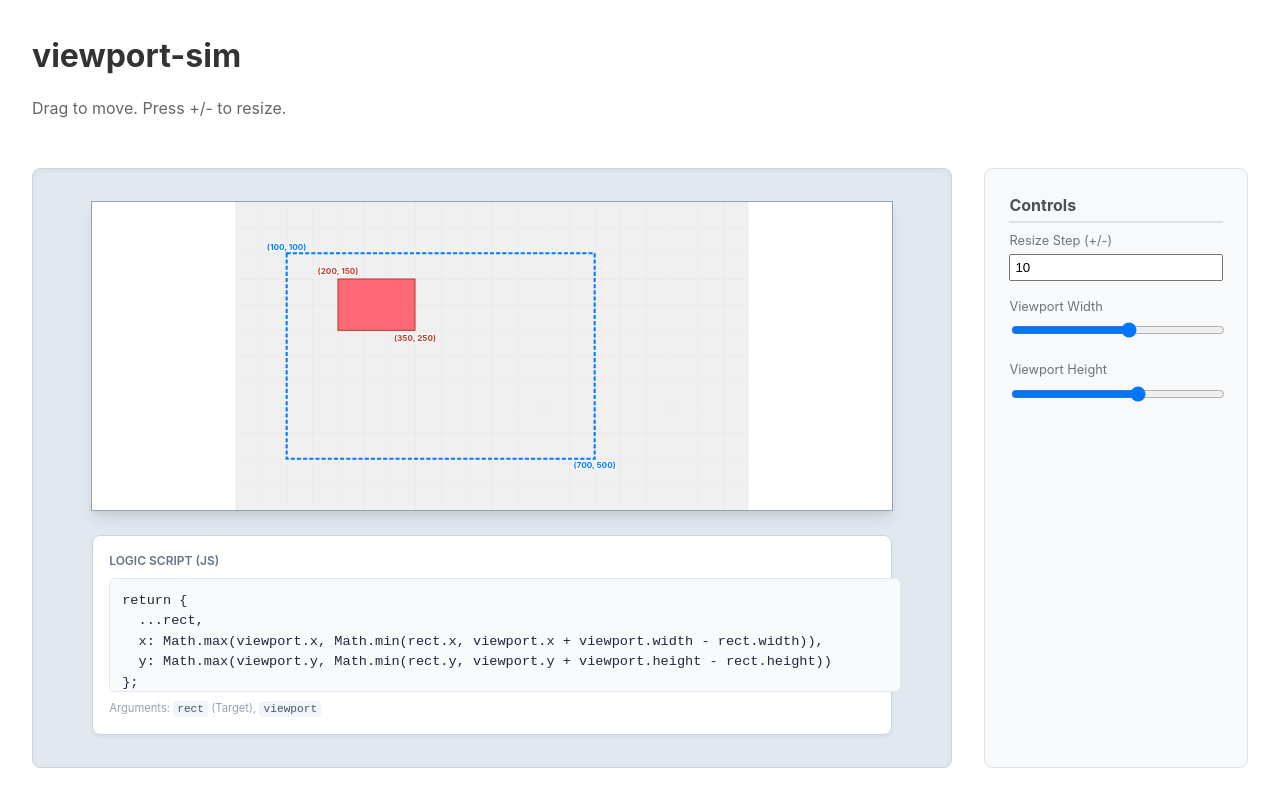
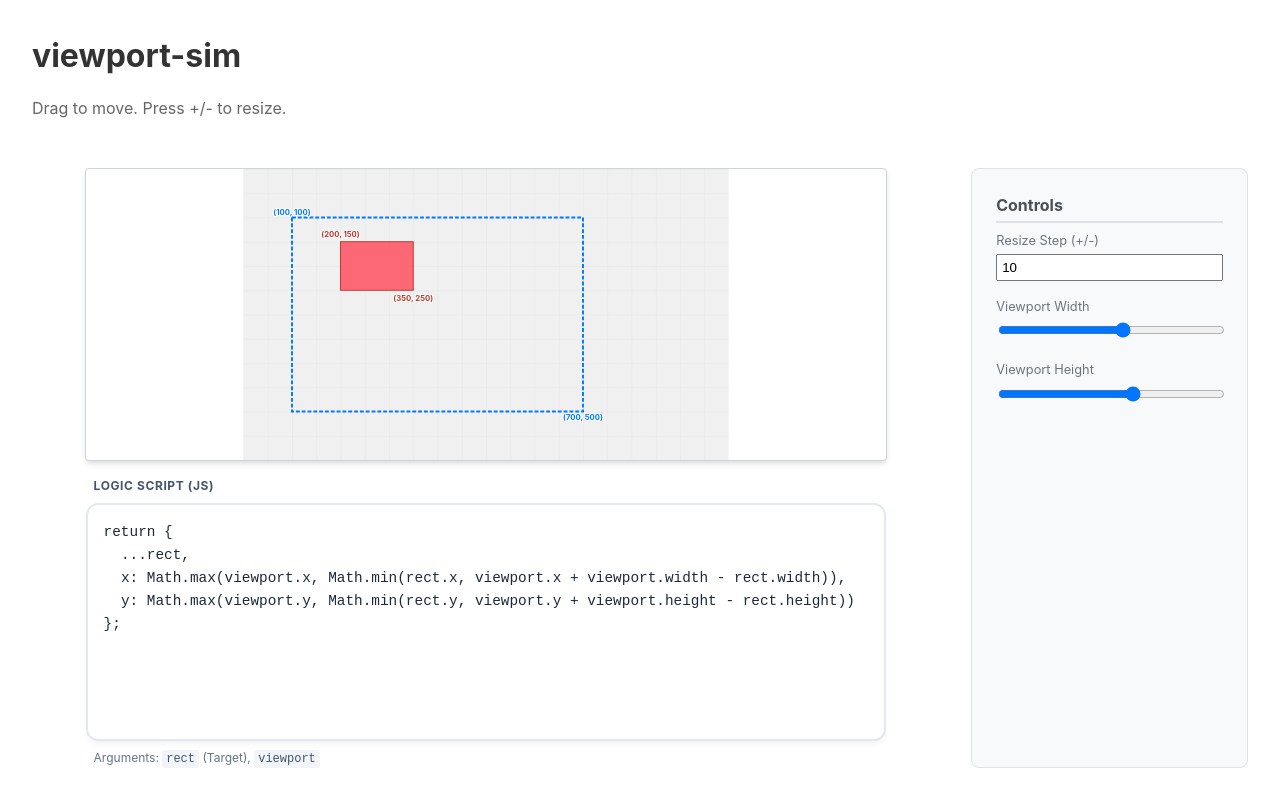
Before and after one commit to dangan-dev/rect-sim, a React (Vite) app: page / in a window 1280 px wide. Built offline with nearby package versions, Linux system fonts and the light colour scheme.

Commit message:
左パネルの枠除去

```diff
--- a/src/App.css
+++ b/src/App.css
@@ -42,42 +42,35 @@ header p {
 
 .stage-container {
   flex: 8;
-  background: #e2e8f0; /* パネルとしての背景色（少し暗め） */
-  border-radius: 8px;
-  box-shadow: inset 0 2px 6px rgba(0,0,0,0.05);
-  overflow: auto;
-  border: 1px solid #cbd5e1;
   display: flex;
   flex-direction: column;
   align-items: center;
-  justify-content: flex-start; /* 上寄せ */
-  padding: 2rem;
-  gap: 1.5rem; /* SVGと情報パネルの隙間 */
+  justify-content: flex-start;
+  gap: 1rem;
+  min-height: 0;
 }
 
 .world-svg {
   width: 100%;
-  max-width: 800px;
+  max-width: 800px; /* 少し控えめに戻してゆとりを */
   flex: 1;
   min-height: 0;
   display: block;
-  background: #ffffff; /* 仮想ウィンドウの背景 */
-  box-shadow: 0 10px 15px -3px rgba(0,0,0,0.1), 0 4px 6px -2px rgba(0,0,0,0.05);
-  border: 1px solid #94a3b8;
+  background: #ffffff;
+  box-shadow: 0 4px 6px -1px rgba(0,0,0,0.1), 0 2px 4px -1px rgba(0,0,0,0.06);
+  border: 1px solid #cbd5e1;
+  border-radius: 4px;
 }
 
 .bottom-info {
   display: flex;
   width: 100%;
-  max-width: 800px;
-  background: white;
-  padding: 1rem;
-  border-radius: 8px;
-  border: 1px solid #cbd5e1;
-  box-shadow: 0 2px 4px rgba(0,0,0,0.05);
+  max-width: 800px; /* SVGと幅を揃えてスッキリ */
+  background: transparent;
+  padding: 0;
   box-sizing: border-box;
-  flex-shrink: 0;
-  height: 200px; /* エディタの高さを固定 */
+  flex: 1;
+  min-height: 200px;
 }
 
 .script-editor {
@@ -91,13 +84,15 @@ header p {
   display: flex;
   justify-content: space-between;
   align-items: center;
+  padding: 0 0.5rem;
 }
 
 .script-header label {
   font-size: 0.75rem;
-  font-weight: 600;
-  color: #64748b;
+  font-weight: 700;
+  color: #475569;
   text-transform: uppercase;
+  letter-spacing: 0.05em;
 }
 
 .error-msg {
@@ -105,36 +100,41 @@ header p {
   color: #ef4444;
   font-weight: 600;
   background: #fef2f2;
-  padding: 2px 8px;
-  border-radius: 4px;
+  padding: 4px 12px;
+  border-radius: 9999px;
   border: 1px solid #fee2e2;
+  box-shadow: 0 1px 2px rgba(0,0,0,0.05);
 }
 
 .script-editor textarea {
   flex: 1;
   width: 100%;
-  font-family: 'Fira Code', 'Courier New', monospace;
-  font-size: 0.85rem;
-  padding: 0.75rem;
-  border: 1px solid #e2e8f0;
-  border-radius: 6px;
-  background: #f8fafc;
+  box-sizing: border-box; /* はみ出し防止！ */
+  font-family: 'Fira Code', 'JetBrains Mono', 'Courier New', monospace;
+  font-size: 0.9rem;
+  padding: 1rem;
+  border: 2px solid #e2e8f0;
+  border-radius: 12px;
+  background: #ffffff;
   color: #1e293b;
   resize: none;
-  line-height: 1.5;
+  line-height: 1.6;
   outline: none;
-  transition: border-color 0.2s;
+  transition: all 0.2s ease;
+  box-shadow: 0 4px 6px -1px rgba(0,0,0,0.05);
 }
 
 .script-editor textarea:focus {
   border-color: #3b82f6;
   background: #ffffff;
-  box-shadow: 0 0 0 3px rgba(59, 130, 246, 0.1);
+  box-shadow: 0 10px 15px -3px rgba(59, 130, 246, 0.1), 0 4px 6px -2px rgba(59, 130, 246, 0.05);
+  transform: translateY(-1px); /* 少し浮き上がるような演出 */
 }
 
 .script-footer {
-  font-size: 0.7rem;
-  color: #94a3b8;
+  font-size: 0.75rem;
+  color: #64748b;
+  padding: 0 0.5rem;
 }
 
 .script-footer code {
```
